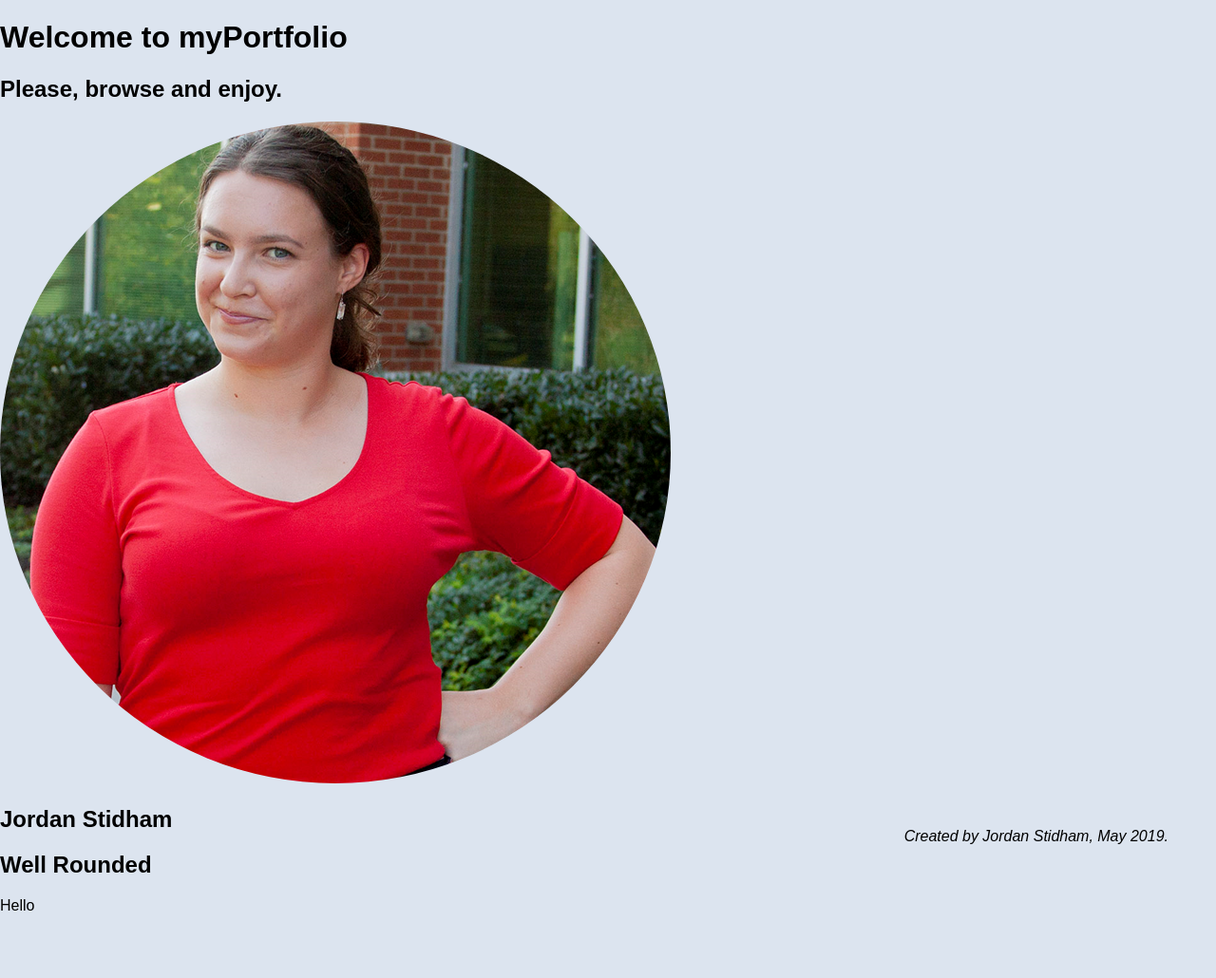
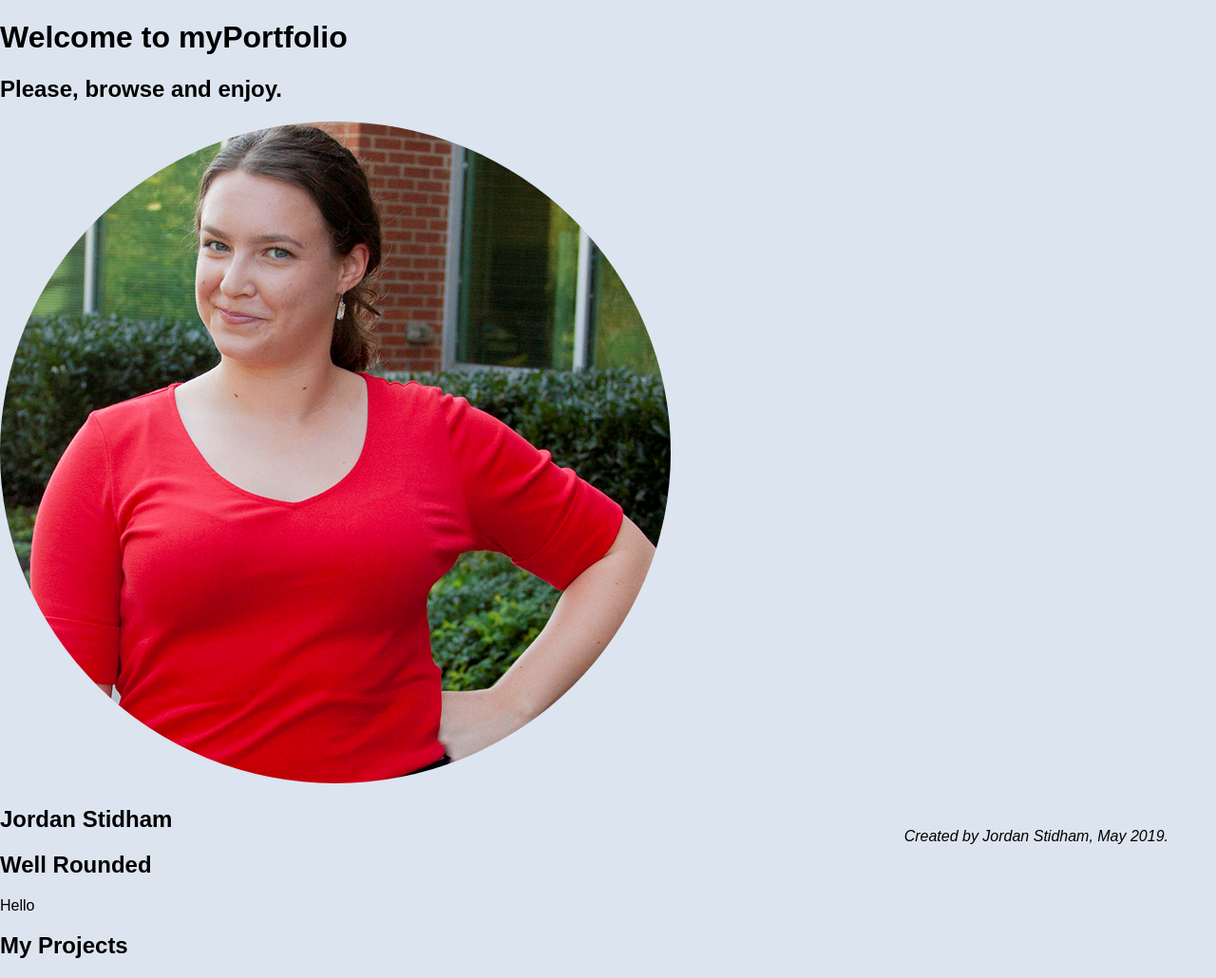
Before and after one commit to jordanstidham/PORTFOLIO, a Jekyll site: the page built from README.md, in a window 1280 px wide. Shown: the whole page at 95% size. Built offline with Jekyll 4.4.1, drawn with Linux system fonts in a browser that asks for light colours; our own code applies the rules of GitHub Pages for plain Markdown files; before the commit the page ends 979 px from its top, so only the background shows below that.

Commit message:
Update default.html

```diff
--- a/_layouts/default.html
+++ b/_layouts/default.html
@@ -33,6 +33,19 @@
 			</style>
     		</section>
 
+	<section class="portfolio">
+			<h1>My Projects</h1>
+
+			<div class="portfolio-items">
+
+				<!-- Portfolio Item 1 -->
+				<figure class="portfolio-item featured">
+
+				</figure>
+
+			</div>
+	</section>
+
 		<address>Created by Jordan Stidham, May 2019.</address>
 
 	</body>
```
